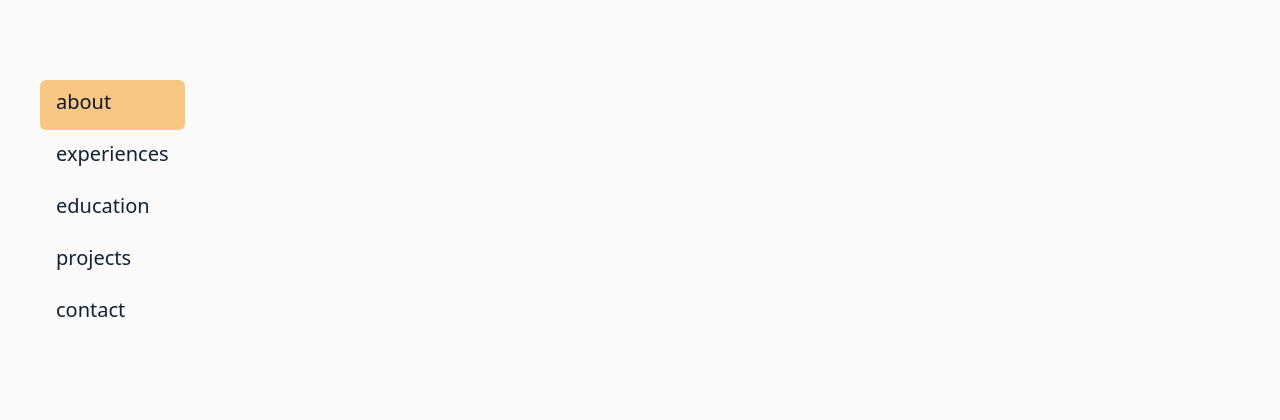
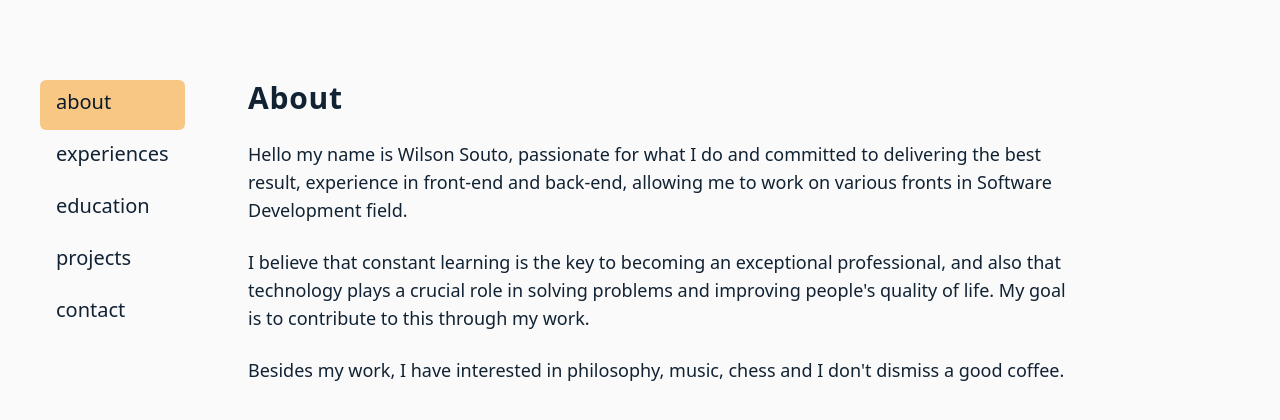
Before and after one commit to wilsonsouto/portfolio, a Next.js app: page / in a window 1280 px wide. Shown: the top 420 px of the page. Built offline with nearby package versions, Linux system fonts and the light colour scheme.

Commit message:
Add About component

```diff
--- a/src/app/page.tsx
+++ b/src/app/page.tsx
@@ -1,5 +1,6 @@
 'use client';
 import React, { useState } from 'react';
+import { About } from '@/components/layout';
 
 export default function Header() {
   const [activeSection, setActiveSection] = useState('about');
@@ -31,12 +32,17 @@ export default function Header() {
           </ul>
         </nav>
       </header>
+      <main>
+        <section className='flex flex-col gap-6'>
+        {menu.map((item) => item.section === activeSection && item.prop)}
+        </section>
+      </main>
     </div>
   );
 }
 
 const menu = [
-  { section: 'about', position: '0' },
+  { section: 'about', position: '0', prop: <About key={1} /> },
   { section: 'experiences', position: '20' },
   { section: 'education', position: '41' },
   { section: 'projects', position: '62' },
--- /dev/null
+++ b/src/components/layout/about.component.tsx
@@ -0,0 +1,12 @@
+import { Heading, Paragraph } from '../typography';
+
+export default function About() {
+  return (
+    <>
+      <Heading text='About' />
+      <Paragraph text='Hello my name is Wilson Souto, passionate for what I do and committed to delivering the best result, experience in front-end and back-end, allowing me to work on various fronts in Software Development field.' />
+      <Paragraph text="I believe that constant learning is the key to becoming an exceptional professional, and also that technology plays a crucial role in solving problems and improving people's quality of life. My goal is to contribute to this through my work." />
+      <Paragraph text="Besides my work, I have interested in philosophy, music, chess and I don't dismiss a good coffee." />
+    </>
+  );
+}
--- /dev/null
+++ b/src/components/layout/index.ts
@@ -0,0 +1,3 @@
+import About from './about.component';
+
+export { About };
```
